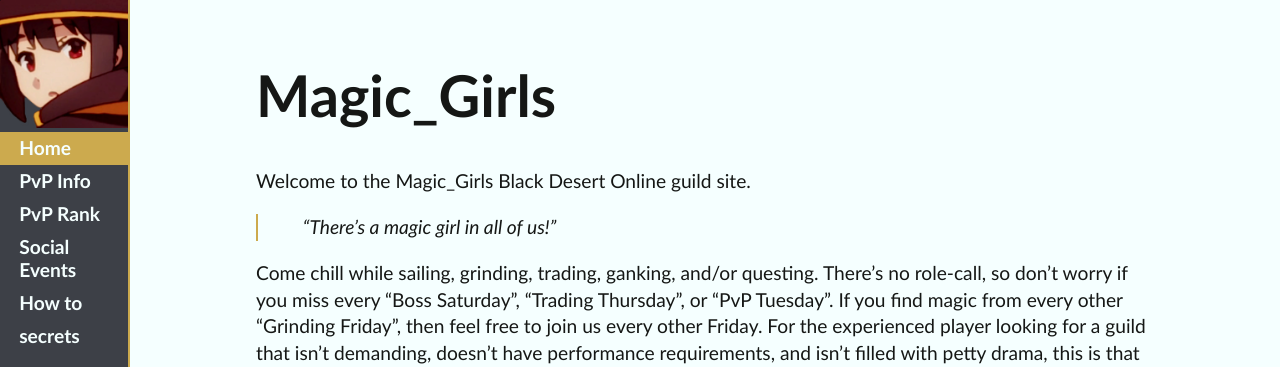
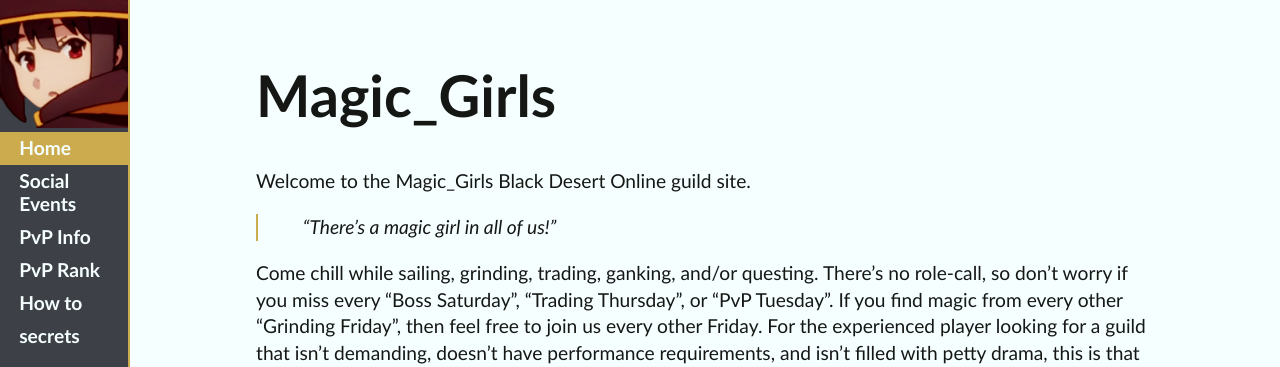
Before and after one commit to ideonella/ideonella.github.io, a Jekyll site: the page built from index.md, in a window 1280 px wide. Shown: the top 367 px of the page. Built offline with Jekyll 4.4.1, drawn with Linux system fonts in a browser that asks for light colours; part of the change alters nothing that is shown.

```diff
--- a/_data/navigation.yml
+++ b/_data/navigation.yml
@@ -1,11 +1,11 @@
 - name: Home
   link: /
+- name: Social Events
+  link: /social
 - name: PvP Info
   link: /pvp
 - name: PvP Rank
   link: /leaderboard
-- name: Social Events
-  link: /social
 - name: How to
   link: /guide
 - name: secrets
```
